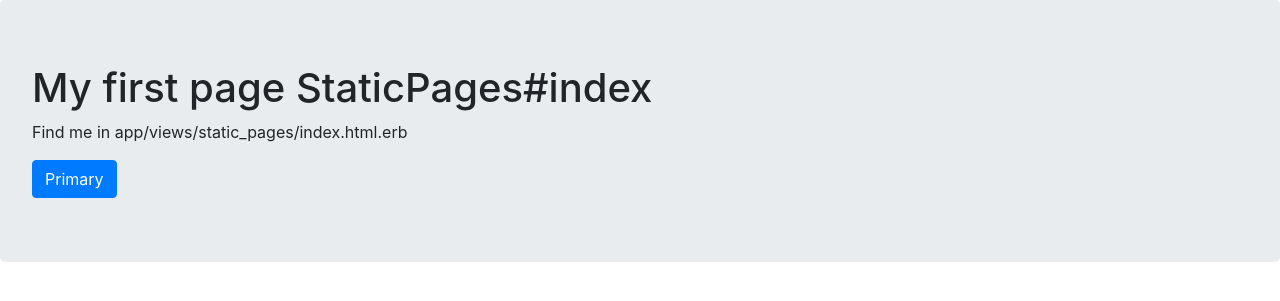
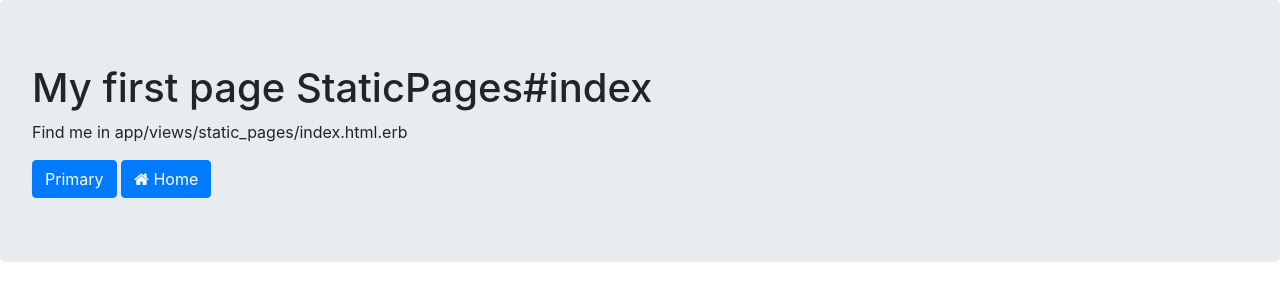
Before and after one commit to Arrrlekino/rubypost, a Rails app: page /static_pages/index in a window 1280 px wide. Shown: the top 301 px of the page. Run offline with Rails 7, Linux system fonts and the light colour scheme; style sheets or scripts are compiled from the project's sources; some libraries are stand-ins or nearby versions.

Commit message:
add font-awesome-sass for icons

```diff
--- a/app/assets/stylesheets/application.scss
+++ b/app/assets/stylesheets/application.scss
@@ -1 +1,3 @@
 @import "bootstrap";
+@import "font-awesome-sprockets";
+@import "font-awesome";
--- a/app/views/static_pages/index.html.haml
+++ b/app/views/static_pages/index.html.haml
@@ -2,3 +2,7 @@
   %h1 My first page StaticPages#index
   %p Find me in app/views/static_pages/index.html.erb
   %button.btn.btn-primary{:type => "button"} Primary
+
+  = link_to  root_path, class: "btn btn-primary" do
+    .fa.fa-home
+    Home
--- a/config/routes.rb
+++ b/config/routes.rb
@@ -1,4 +1,5 @@
 Rails.application.routes.draw do
+  root 'static_pages#index'
   get 'static_pages/index'
   # For details on the DSL available within this file, see https://guides.rubyonrails.org/routing.html
 end
```
Also changed, not shown: Gemfile, Gemfile.lock.
